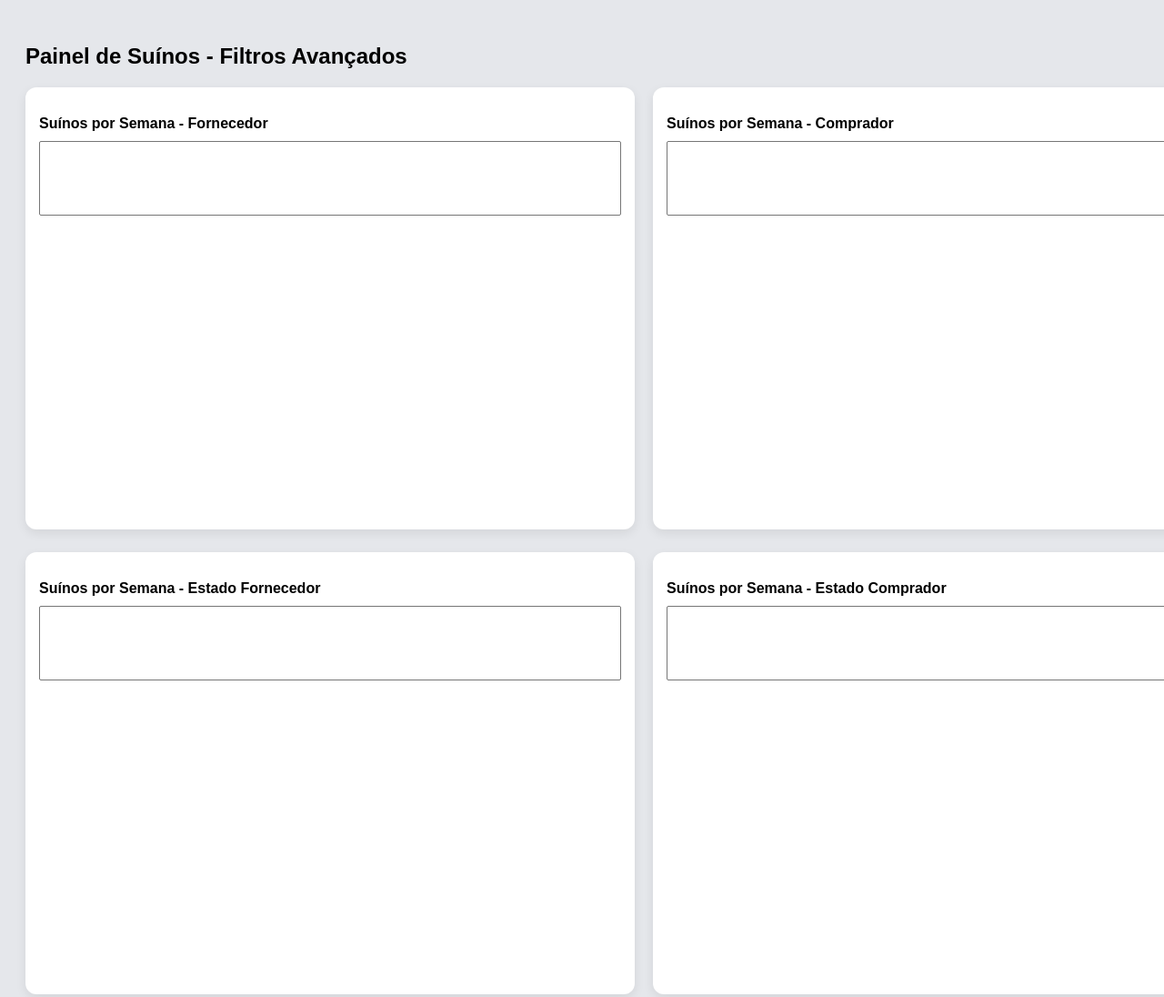
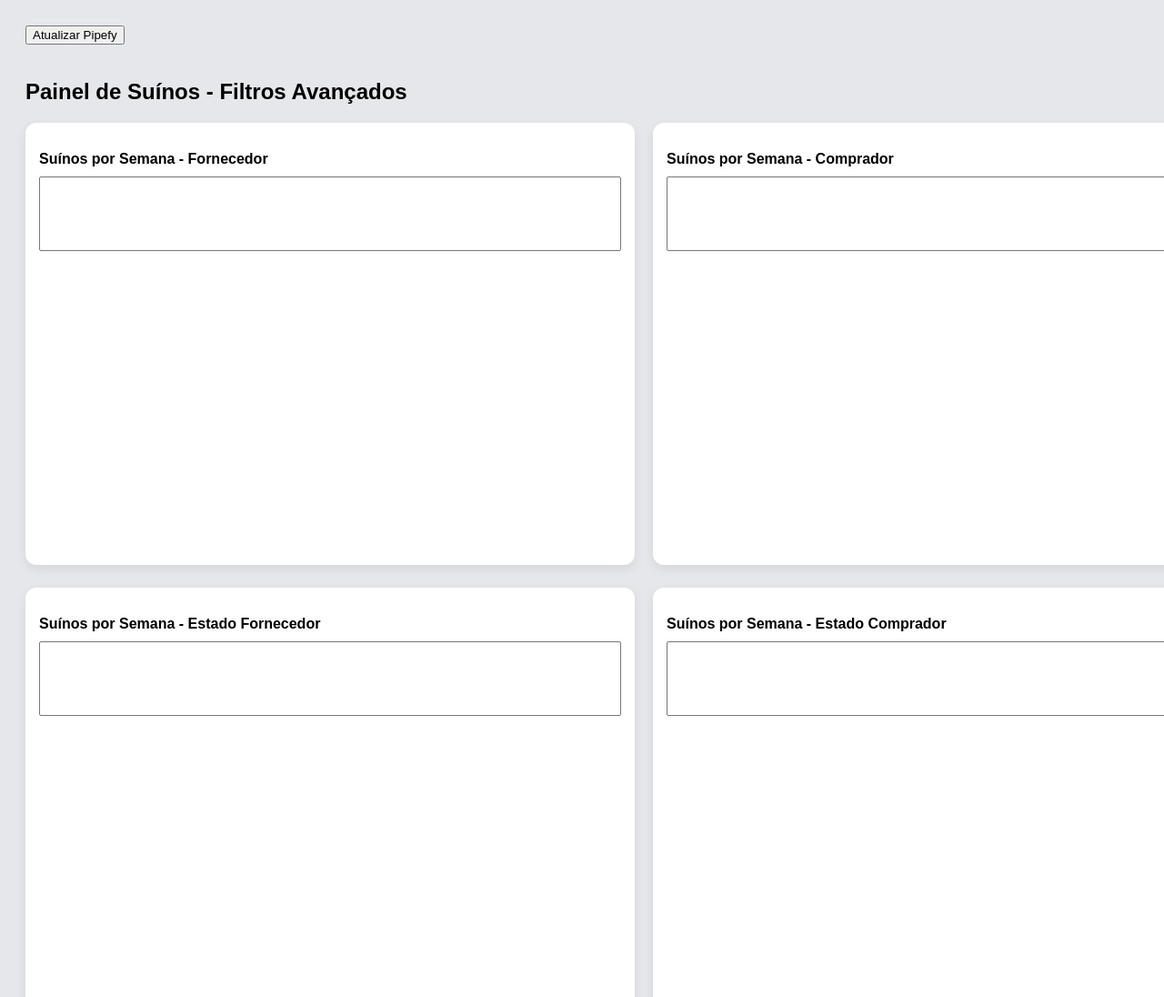
Before and after one commit to gustavolakre/central-api, a website: page janelas/paineis-cargas-2.html in a window 1280 px wide. Shown: the top 1096 px of the page at 91% size. Drawn offline with nearby package versions, Linux system fonts and the light colour scheme; no server answers.

Commit message:
ajuste na topbar do dash 19

```diff
--- a/janelas/paineis-cargas-2.html
+++ b/janelas/paineis-cargas-2.html
@@ -49,6 +49,34 @@ canvas{
 </head>
 
 <body>
+
+<div class="topbar-dashboard">
+
+    <div class="topbar-left">
+
+        <button class="btnAtualizarPipefy" onclick="atualizarCargasPipefy()">
+            Atualizar Pipefy
+        </button>
+
+        <div id="status" style="margin-left:12px; color:#e5e7eb;"></div>
+
+    </div>
+
+    <div class="topbar-right">
+
+        <a href="/janelas/dashboard.html"
+           style="color:#e5e7eb; text-decoration:none; font-weight:700;">
+            Por Responsáveis
+        </a>
+
+        <a href="/janelas/paineis-cargas.html"
+           style="color:#e5e7eb; text-decoration:none; font-weight:700;">
+            Por Cargas
+        </a>
+
+    </div>
+
+</div>
 
 <h2>Painel de Suínos - Filtros Avançados</h2>
 
```
Also changed, not shown: janelas/dashboard.html (+1 -0 lines).
